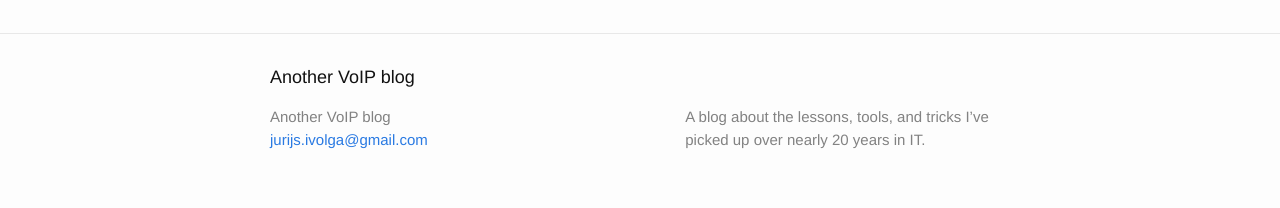
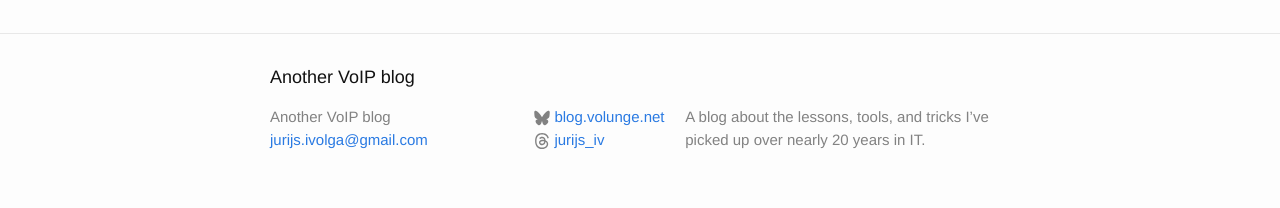
Before and after one commit to os11k/os11k.github.io, a Jekyll site: the page built from index.html, in a window 1280 px wide. Shown: the part 1343-1551 px from the top of the page. Built offline with Jekyll 4.4.1, drawn with Linux system fonts in a browser that asks for light colours.

Commit message:
added socail

```diff
--- a/_config.yml
+++ b/_config.yml
@@ -15,8 +15,8 @@ description: > # this means to ignore newlines until "baseurl:"
 #  Google search results) and in your feed.xml site description.
 baseurl: "" # the subpath of your site, e.g. /blog
 url: "https://blog.volunge.net" # the base hostname & protocol for your site
-#twitter_username: jekyllrb
-#github_username:  jekyll
+github_username:  blog.volunge.net
+twitter_username:  jurijs_iv
 
 # Build settings
 markdown: kramdown
--- /dev/null
+++ b/_includes/icon-github-1.html
@@ -0,0 +1 @@
+<a href="https://github.com/{{ include.username }}"><span class="icon icon--github">{% include icon-github.svg %}</span><span class="username">{{ include.username }}</span></a>
--- a/_includes/icon-github.html
+++ b/_includes/icon-github.html
@@ -1 +1 @@
-<a href="https://github.com/{{ include.username }}"><span class="icon icon--github">{% include icon-github.svg %}</span><span class="username">{{ include.username }}</span></a>
+<a href="https://bsky.app/profile/{{ include.username }}"><span class="icon icon--bluesky">{% include icon-github.svg %}</span><span class="username">{{ include.username }}</span></a>
--- /dev/null
+++ b/_includes/icon-twitter-1.html
@@ -0,0 +1 @@
+<a href="https://twitter.com/{{ include.username }}"><span class="icon icon--twitter">{% include icon-twitter.svg %}</span><span class="username">{{ include.username }}</span></a>
--- a/_includes/icon-twitter.html
+++ b/_includes/icon-twitter.html
@@ -1 +1 @@
-<a href="https://twitter.com/{{ include.username }}"><span class="icon icon--twitter">{% include icon-twitter.svg %}</span><span class="username">{{ include.username }}</span></a>
+<a href="https://www.threads.net/@{{ include.username }}"><span class="icon icon--twitter">{% include icon-twitter.svg %}</span><span class="username">{{ include.username }}</span></a>
```
Also changed, not shown: _includes/icon-github-1.svg (added), _includes/icon-github.svg, _includes/icon-twitter-1.svg (added), _includes/icon-twitter.svg.
